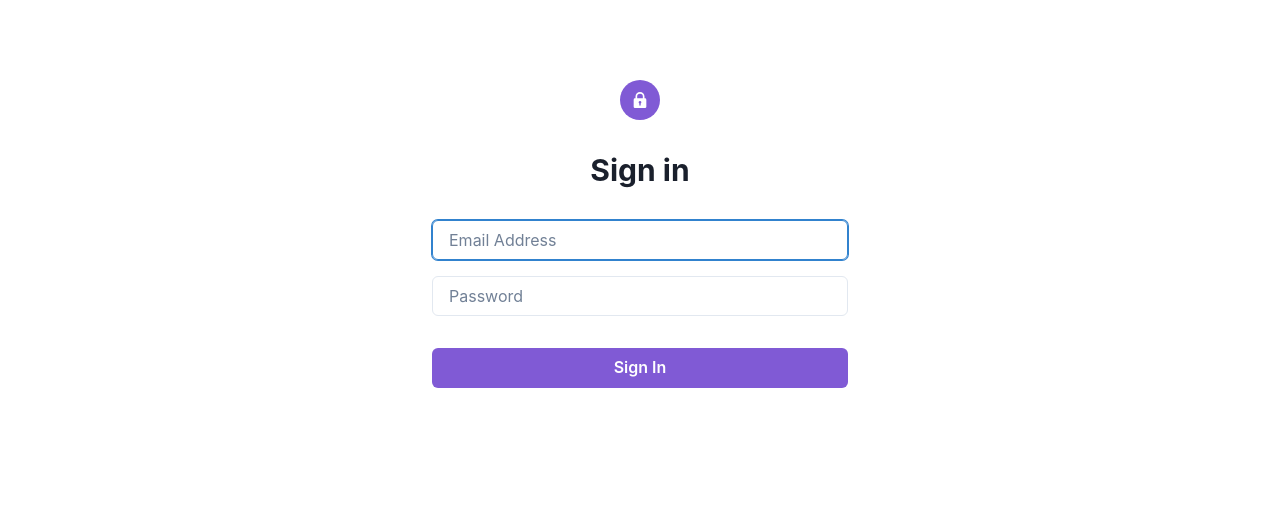
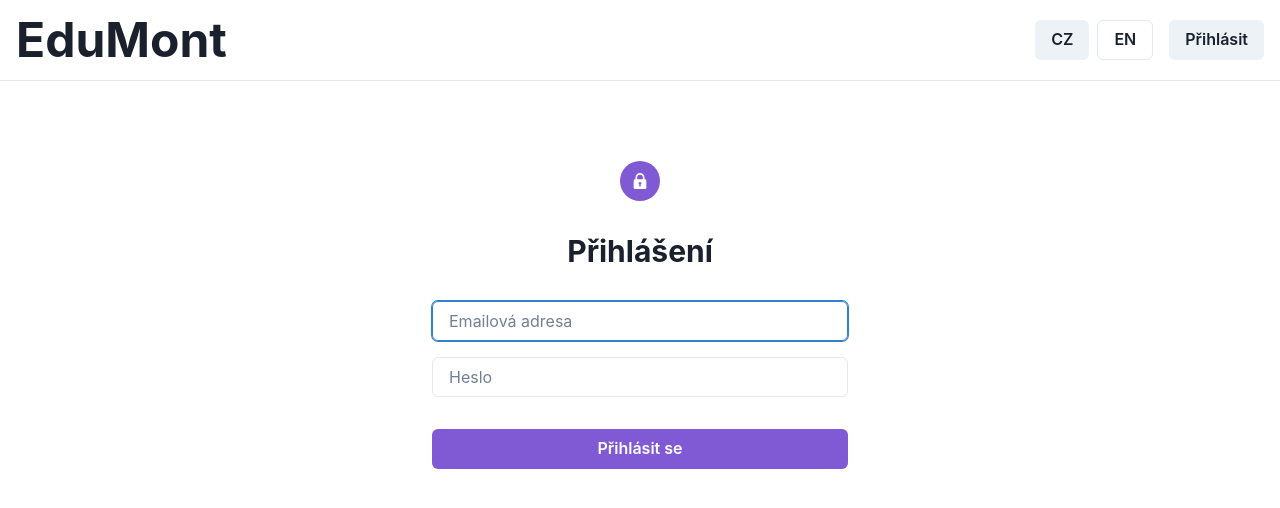
Before and after one commit to kubs09/EduMont, a React (Create React App) app in the folder frontend/: page /login in a window 1280 px wide. Shown: the top 508 px of the page. Built offline with nearby package versions, Linux system fonts and the light colour scheme.

Commit message:
pridani prekladu a headru

```diff
--- a/frontend/src/App.tsx
+++ b/frontend/src/App.tsx
@@ -3,6 +3,8 @@ import { ChakraProvider } from '@chakra-ui/react';
 import React from 'react';
 import Routes from './Routes';
 import { ROUTES } from './shared/route';
+import { LanguageProvider } from './contexts/LanguageContext';
+import Header from './shared/atoms/header/Header';
 
 function App(): React.ReactElement {
   const [isAuthenticated, setIsAuthenticated] = React.useState(!!localStorage.getItem('token'));
@@ -15,9 +17,12 @@ function App(): React.ReactElement {
   return (
     <React.StrictMode>
       <ChakraProvider>
-        <BrowserRouter>
-          <Routes isAuthenticated={isAuthenticated} onLoginSuccess={handleLoginSuccess} />
-        </BrowserRouter>
+        <LanguageProvider>
+          <BrowserRouter>
+            <Header />
+            <Routes isAuthenticated={isAuthenticated} onLoginSuccess={handleLoginSuccess} />
+          </BrowserRouter>
+        </LanguageProvider>
       </ChakraProvider>
     </React.StrictMode>
   );
--- a/frontend/src/childern-dashboard/components/ChildrenTable.tsx
+++ b/frontend/src/childern-dashboard/components/ChildrenTable.tsx
@@ -1,5 +1,7 @@
 import React from 'react';
 import { Table, Thead, Tbody, Tr, Th, Td, TableContainer, Spinner, Center } from '@chakra-ui/react';
+import { useLanguage } from '../../contexts/LanguageContext';
+import { texts } from '../../texts';
 
 interface Child {
   id: number;
@@ -16,6 +18,8 @@ interface ChildrenTableProps {
 }
 
 const ChildrenTable: React.FC<ChildrenTableProps> = ({ data, loading = false }) => {
+  const { language } = useLanguage();
+
   if (loading) {
     return (
       <Center p={8}>
@@ -29,11 +33,11 @@ const ChildrenTable: React.FC<ChildrenTableProps> = ({ data, loading = false })
       <Table variant="simple">
         <Thead>
           <Tr>
-            <Th>Jméno</Th>
-            <Th>Věk</Th>
-            <Th>Rodič</Th>
-            <Th>Kontakt na rodiče</Th>
-            <Th>Poznámka</Th>
+            <Th>{texts.childrenTable.name[language]}</Th>
+            <Th>{texts.childrenTable.age[language]}</Th>
+            <Th>{texts.childrenTable.parent[language]}</Th>
+            <Th>{texts.childrenTable.contact[language]}</Th>
+            <Th>{texts.childrenTable.notes[language]}</Th>
           </Tr>
         </Thead>
         <Tbody>
--- a/frontend/src/childern-dashboard/pages/Dashboard.tsx
+++ b/frontend/src/childern-dashboard/pages/Dashboard.tsx
@@ -2,6 +2,8 @@ import React, { useEffect, useState } from 'react';
 import { Box, Card, CardHeader, CardBody, Heading } from '@chakra-ui/react';
 import ChildrenTable from '../components/ChildrenTable';
 import api from '../../services/api';
+import { texts } from '../../texts';
+import { useLanguage } from '../../contexts/LanguageContext';
 
 interface Child {
   id: number;
@@ -13,6 +15,7 @@ interface Child {
 }
 
 const Dashboard: React.FC = () => {
+  const { language } = useLanguage();
   const [children, setChildren] = useState<Child[]>([]);
   const [loading, setLoading] = useState(true);
 
@@ -35,7 +38,7 @@ const Dashboard: React.FC = () => {
     <Box p={6}>
       <Card>
         <CardHeader>
-          <Heading>Naši školáci</Heading>
+          <Heading>{texts.dashboard.title[language]}</Heading>
         </CardHeader>
         <CardBody>
           <ChildrenTable data={children} loading={loading} />
--- /dev/null
+++ b/frontend/src/contexts/LanguageContext.tsx
@@ -0,0 +1,27 @@
+import React, { createContext, useContext, useState } from 'react';
+
+type Language = 'cs' | 'en';
+
+interface LanguageContextType {
+  language: Language;
+  setLanguage: (lang: Language) => void;
+}
+
+const LanguageContext = createContext<LanguageContextType>({
+  language: 'cs',
+  setLanguage: () => {
+    throw new Error('setLanguage must be used within LanguageProvider');
+  },
+});
+
+export const LanguageProvider: React.FC<{ children: React.ReactNode }> = ({ children }) => {
+  const [language, setLanguage] = useState<Language>('cs');
+
+  return (
+    <LanguageContext.Provider value={{ language, setLanguage }}>
+      {children}
+    </LanguageContext.Provider>
+  );
+};
+
+export const useLanguage = () => useContext(LanguageContext);
--- a/frontend/src/layouts/AuthLayout.tsx
+++ b/frontend/src/layouts/AuthLayout.tsx
@@ -1,5 +1,5 @@
 import { Navigate, Outlet } from 'react-router-dom';
-import { Box, Button, Flex, Heading } from '@chakra-ui/react';
+import { Box } from '@chakra-ui/react';
 
 const AuthLayout = () => {
   const isAuthenticated = !!localStorage.getItem('token');
@@ -8,27 +8,9 @@ const AuthLayout = () => {
     return <Navigate to="/login" replace />;
   }
 
-  const handleLogout = () => {
-    localStorage.removeItem('token');
-    window.location.href = '/login';
-  };
-
   return (
-    <Box>
-      <Flex
-        as="header"
-        p={4}
-        bg="white"
-        borderBottomWidth={1}
-        justify="space-between"
-        align="center"
-      >
-        <Heading size="2xl">EduMont</Heading>
-        <Button onClick={handleLogout}>Odhlásit se</Button>
-      </Flex>
-      <Box p={4}>
-        <Outlet />
-      </Box>
+    <Box p={4}>
+      <Outlet />
     </Box>
   );
 };
--- a/frontend/src/login/LoginPage.tsx
+++ b/frontend/src/login/LoginPage.tsx
@@ -13,6 +13,8 @@ import {
 } from '@chakra-ui/react';
 import { LockIcon } from '@chakra-ui/icons';
 import { login } from '../services/api';
+import { texts } from '../texts';
+import { useLanguage } from '../contexts/LanguageContext';
 
 interface LoginFormData {
   email: string;
@@ -24,6 +26,7 @@ interface LoginPageProps {
 }
 
 const LoginPage: React.FC<LoginPageProps> = ({ onLoginSuccess }) => {
+  const { language } = useLanguage();
   const [formData, setFormData] = useState<LoginFormData>({
     email: '',
     password: '',
@@ -67,10 +70,10 @@ const LoginPage: React.FC<LoginPageProps> = ({ onLoginSuccess }) => {
         </Circle>
 
         <Heading as="h1" size="lg">
-          Sign in
+          {texts.auth.signIn.title[language]}
         </Heading>
 
-        {error && <Text color="red.500">{error}</Text>}
+        {error && <Text color="red.500">{texts.auth.signIn.serverError[language]}</Text>}
 
         <Box as="form" w="100%" onSubmit={handleSubmit}>
           <VStack spacing={4}>
@@ -78,7 +81,7 @@ const LoginPage: React.FC<LoginPageProps> = ({ onLoginSuccess }) => {
               <Input
                 name="email"
                 type="email"
-                placeholder="Email Address"
+                placeholder={texts.auth.signIn.emailPlaceholder[language]}
                 required
                 autoFocus
                 value={formData.email}
@@ -90,7 +93,7 @@ const LoginPage: React.FC<LoginPageProps> = ({ onLoginSuccess }) => {
               <Input
                 name="password"
                 type="password"
-                placeholder="Password"
+                placeholder={texts.auth.signIn.passwordPlaceholder[language]}
                 required
                 value={formData.password}
                 onChange={handleChange}
@@ -98,7 +101,7 @@ const LoginPage: React.FC<LoginPageProps> = ({ onLoginSuccess }) => {
             </FormControl>
 
             <Button type="submit" colorScheme="purple" width="100%" mt={4} isLoading={loading}>
-              Sign In
+              {texts.auth.signIn.submitButton[language]}
             </Button>
           </VStack>
         </Box>
--- /dev/null
+++ b/frontend/src/shared/atoms/header/Header.tsx
@@ -0,0 +1,59 @@
+import { Box, Button, Flex, Heading, ButtonGroup } from '@chakra-ui/react';
+import { useNavigate } from 'react-router-dom';
+import { texts } from '../../../texts';
+import { useLanguage } from '../../../contexts/LanguageContext';
+import { ROUTES } from '../../route';
+
+const Header = () => {
+  const { language, setLanguage } = useLanguage();
+  const navigate = useNavigate();
+  const isAuthenticated = !!localStorage.getItem('token');
+
+  const handleLogout = () => {
+    localStorage.removeItem('token');
+    window.location.href = ROUTES.LOGIN;
+  };
+
+  const handleLogin = () => {
+    navigate(ROUTES.LOGIN);
+  };
+
+  return (
+    <Flex
+      as="header"
+      p={4}
+      bg="white"
+      borderBottomWidth={1}
+      justify="space-between"
+      align="center"
+      position="sticky"
+      top={0}
+      zIndex={1000}
+    >
+      <Heading size="2xl">EduMont</Heading>
+      <Flex gap={4}>
+        <ButtonGroup>
+          <Button
+            variant={language === 'cs' ? 'solid' : 'outline'}
+            onClick={() => setLanguage('cs')}
+          >
+            CZ
+          </Button>
+          <Button
+            variant={language === 'en' ? 'solid' : 'outline'}
+            onClick={() => setLanguage('en')}
+          >
+            EN
+          </Button>
+        </ButtonGroup>
+        {isAuthenticated ? (
+          <Button onClick={handleLogout}>{texts.auth.logout[language]}</Button>
+        ) : (
+          <Button onClick={handleLogin}>{texts.auth.login[language]}</Button>
+        )}
+      </Flex>
+    </Flex>
+  );
+};
+
+export default Header;
--- a/frontend/src/static-pages/UnauthorizedPage.tsx
+++ b/frontend/src/static-pages/UnauthorizedPage.tsx
@@ -1,18 +1,21 @@
 import { Heading, Text, Button, Center, VStack } from '@chakra-ui/react';
 import { useNavigate } from 'react-router-dom';
 import { ROUTES } from '../shared/route';
+import { texts } from '../texts';
+import { useLanguage } from '../contexts/LanguageContext';
 
 const UnauthorizedPage = () => {
   const navigate = useNavigate();
+  const { language } = useLanguage();
 
   return (
     <Center h="100vh">
       <VStack spacing={6}>
-        <Heading size="2xl">401</Heading>
-        <Heading size="xl">Přístup zamítnut</Heading>
-        <Text>Pro přístup k těmto stránkám se prosím přihlašte.</Text>
+        <Heading size="2xl">{texts.unauthorized.subtitle[language]}</Heading>
+        <Heading size="xl">{texts.unauthorized.title[language]}</Heading>
+        <Text>{texts.unauthorized.message[language]}</Text>
         <Button colorScheme="blue" onClick={() => navigate(ROUTES.LOGIN)}>
-          Přihlásit se
+          {texts.unauthorized.loginButton[language]}
         </Button>
       </VStack>
     </Center>
--- /dev/null
+++ b/frontend/src/texts.ts
@@ -0,0 +1,89 @@
+type TextKey = {
+  cs: string;
+  en: string;
+};
+
+export const texts = {
+  auth: {
+    signIn: {
+      title: {
+        cs: 'Přihlášení',
+        en: 'Sign In',
+      },
+      emailPlaceholder: {
+        cs: 'Emailová adresa',
+        en: 'Email Address',
+      },
+      passwordPlaceholder: {
+        cs: 'Heslo',
+        en: 'Password',
+      },
+      submitButton: {
+        cs: 'Přihlásit se',
+        en: 'Sign In',
+      },
+      serverError: {
+        cs: 'Nepodařilo se připojit k serveru. Zkuste to prosím později.',
+        en: 'Unable to connect to the server. Please try again later.',
+      },
+    },
+    login: {
+      cs: 'Přihlásit',
+      en: 'Login',
+    },
+    logout: {
+      cs: 'Odhlásit',
+      en: 'Logout',
+    },
+  },
+  unauthorized: {
+    title: {
+      cs: 'Přístup zamítnut',
+      en: 'Access Denied',
+    },
+    subtitle: {
+      cs: '401',
+      en: '401',
+    },
+    message: {
+      cs: 'Pro přístup k těmto stránkám se prosím přihlašte.',
+      en: 'Please sign in to access these pages.',
+    },
+    loginButton: {
+      cs: 'Přihlásit se',
+      en: 'Sign In',
+    },
+  },
+  dashboard: {
+    title: {
+      cs: 'Naši školáci',
+      en: 'Our Students',
+    },
+    logout: {
+      cs: 'Odhlásit se',
+      en: 'Logout',
+    },
+  },
+  childrenTable: {
+    name: {
+      cs: 'Jméno',
+      en: 'Name',
+    },
+    age: {
+      cs: 'Věk',
+      en: 'Age',
+    },
+    parent: {
+      cs: 'Rodič',
+      en: 'Parent',
+    },
+    contact: {
+      cs: 'Kontakt na rodiče',
+      en: 'Parent Contact',
+    },
+    notes: {
+      cs: 'Poznámka',
+      en: 'Notes',
+    },
+  },
+};
```
